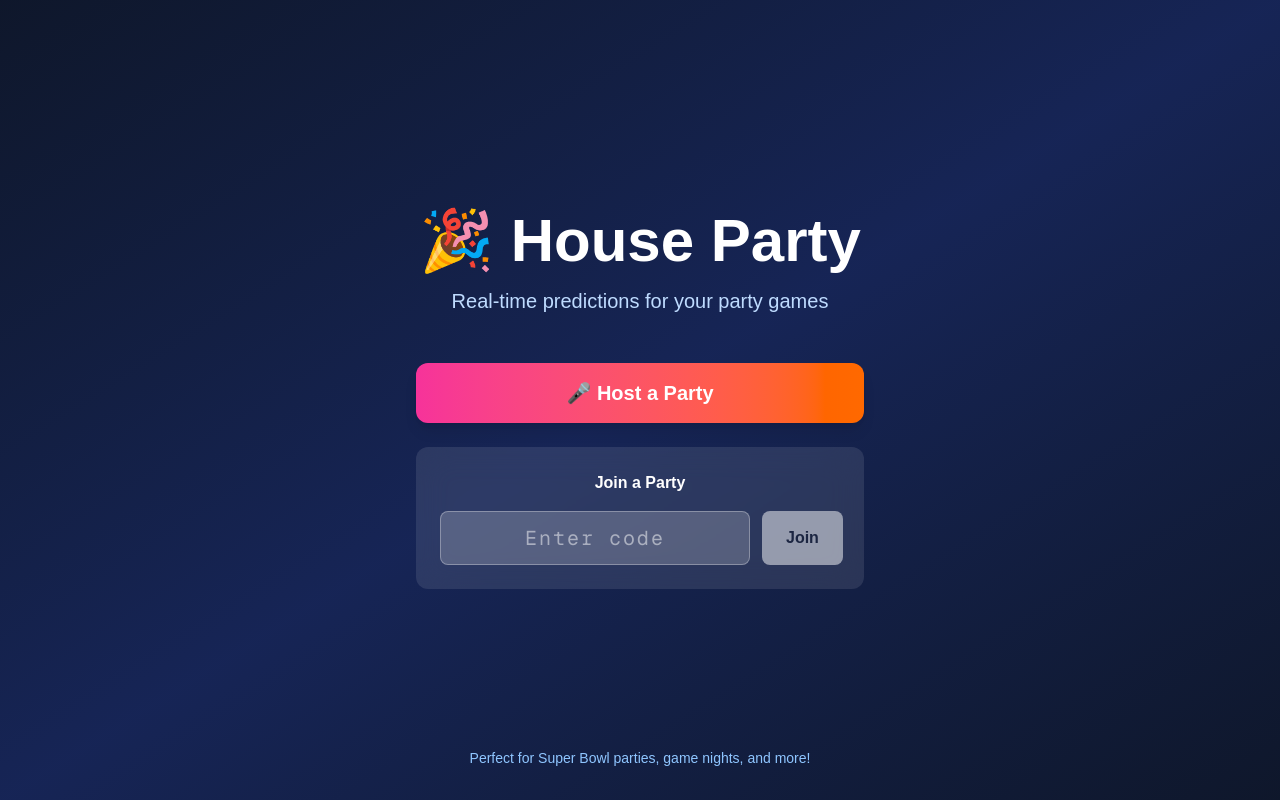
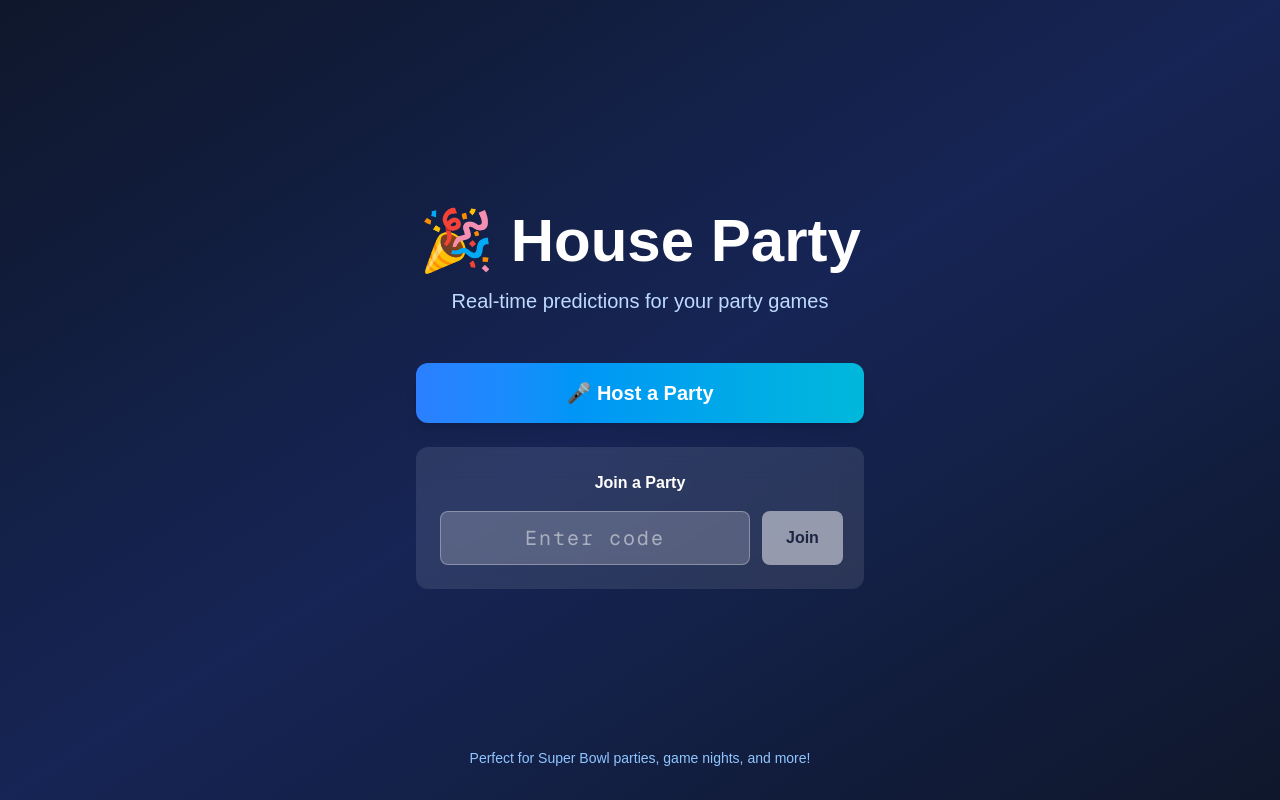
Before and after one commit to chafeeney24/house-party, a Next.js app: page / in a window 1280 px wide. Built offline with nearby package versions, Linux system fonts and the light colour scheme.

Commit message:
Fix remaining button colors to blue/cyan gradient

```diff
--- a/src/app/create/page.tsx
+++ b/src/app/create/page.tsx
@@ -94,7 +94,7 @@ export default function CreateParty() {
             <button
               type="submit"
               disabled={isLoading || !partyName || !hostName}
-              className="w-full bg-gradient-to-r from-pink-500 to-orange-500 text-white font-bold py-4 px-8 rounded-xl text-lg shadow-lg hover:shadow-xl transform hover:scale-105 transition-all disabled:opacity-50 disabled:transform-none disabled:cursor-not-allowed"
+              className="w-full bg-gradient-to-r from-blue-500 to-cyan-500 text-white font-bold py-4 px-8 rounded-xl text-lg shadow-lg hover:shadow-xl transform hover:scale-105 transition-all disabled:opacity-50 disabled:transform-none disabled:cursor-not-allowed"
             >
               {isLoading ? 'Creating...' : 'Create Party'}
             </button>
--- a/src/app/join/page.tsx
+++ b/src/app/join/page.tsx
@@ -134,7 +134,7 @@ function JoinPartyForm() {
             <button
               type="submit"
               disabled={isLoading || !isValidCode || !guestName}
-              className="w-full bg-gradient-to-r from-green-500 to-teal-500 text-white font-bold py-4 px-8 rounded-xl text-lg shadow-lg hover:shadow-xl transform hover:scale-105 transition-all disabled:opacity-50 disabled:transform-none disabled:cursor-not-allowed"
+              className="w-full bg-gradient-to-r from-blue-500 to-cyan-500 text-white font-bold py-4 px-8 rounded-xl text-lg shadow-lg hover:shadow-xl transform hover:scale-105 transition-all disabled:opacity-50 disabled:transform-none disabled:cursor-not-allowed"
             >
               {isLoading ? 'Joining...' : 'Join Party'}
             </button>
--- a/src/app/page.tsx
+++ b/src/app/page.tsx
@@ -22,7 +22,7 @@ export default function Home() {
         {/* Host a Party */}
         <button
           onClick={() => router.push('/create')}
-          className="w-full bg-gradient-to-r from-pink-500 to-orange-500 text-white font-bold py-4 px-8 rounded-xl text-xl shadow-lg hover:shadow-xl transform hover:scale-105 transition-all"
+          className="w-full bg-gradient-to-r from-blue-500 to-cyan-500 text-white font-bold py-4 px-8 rounded-xl text-xl shadow-lg hover:shadow-xl transform hover:scale-105 transition-all"
         >
           🎤 Host a Party
         </button>
```
